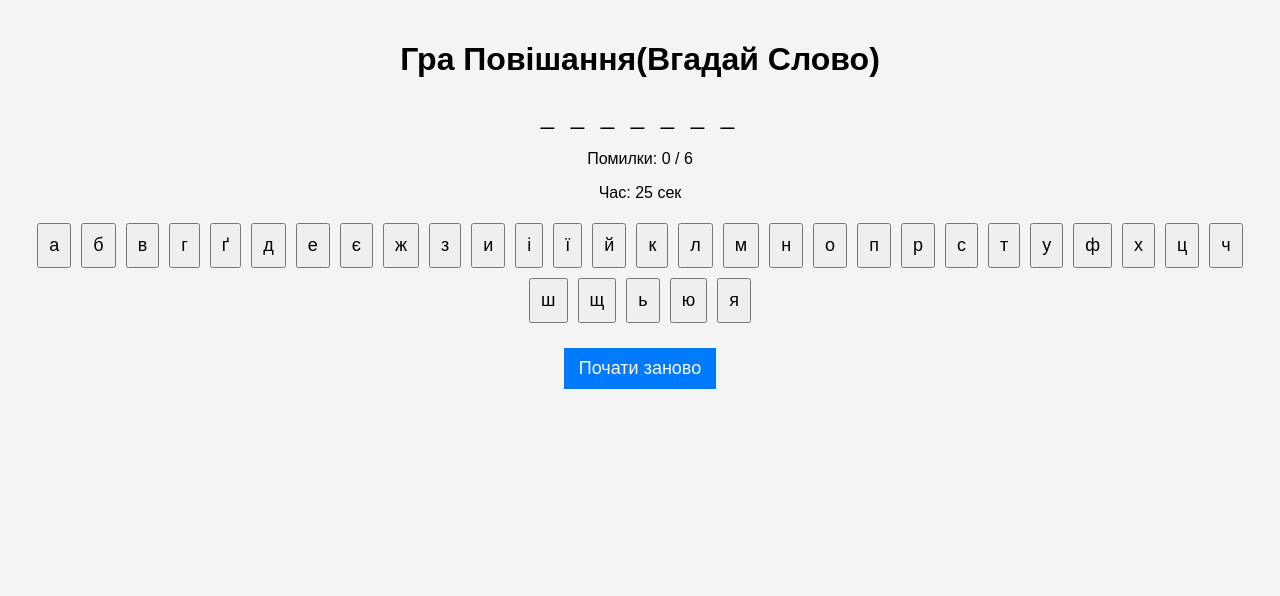
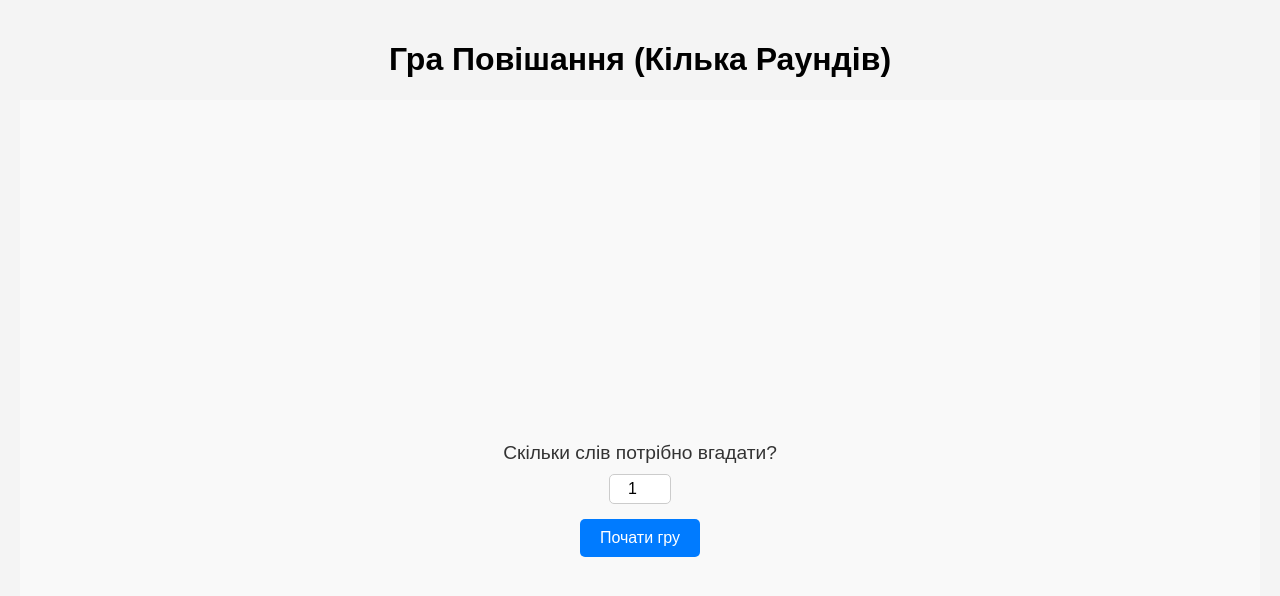
Before and after one commit to Xenontion/Hangman-React-, a React (Create React App) app: page / in a window 1280 px wide. Shown: the top 596 px of the page. Built offline with nearby package versions, Linux system fonts and the light colour scheme.

Commit message:
Add files via upload

```diff
--- a/src/App.tsx
+++ b/src/App.tsx
@@ -1,60 +1,104 @@
 import { useState, useEffect } from "react";
-import WordDisplay from "./WordDisplay";
-import Keyboard from "./Keyboard";
+import WordDisplay from "./components/WordDisplay";
+import Keyboard from "./components/Keyboard/Keyboard";
+import GameSetup from "./components/GameSetup";
+import GameInfo from "./components/GameInfo";
 import "./styles.css";
 
 const words = ["реакція", "програмування", "розробник", "алгоритм", "інтерфейс"];
 const getRandomWord = () => words[Math.floor(Math.random() * words.length)];
 const maxAttempts = 6;
-const timeLimit = 30;
+const baseTimeLimit = 30;
+const bonusTime = 30;
 
 const Hangman = () => {
+  const [totalRounds, setTotalRounds] = useState<number | null>(null);
+  const [currentRound, setCurrentRound] = useState(1);
   const [word, setWord] = useState(getRandomWord());
   const [guessedLetters, setGuessedLetters] = useState<string[]>([]);
   const [incorrectGuesses, setIncorrectGuesses] = useState(0);
-  const [timeLeft, setTimeLeft] = useState(timeLimit);
+  const [timeLeft, setTimeLeft] = useState(baseTimeLimit);
   const [gameOver, setGameOver] = useState(false);
+  const [gameStarted, setGameStarted] = useState(false);
 
   const isGameWon = word.split('').every(letter => guessedLetters.includes(letter));
-  const isGameOver = incorrectGuesses >= maxAttempts || gameOver;
 
   useEffect(() => {
-    if (timeLeft > 0 && !isGameOver && !isGameWon) {
+    if (timeLeft > 0 && !gameOver && gameStarted) {
       const timer = setTimeout(() => setTimeLeft(prev => prev - 1), 1000);
-      return () => {
-        clearTimeout(timer);
-      };
-    } else if (timeLeft === 0) {
+      return () => clearTimeout(timer);
+    } else if (timeLeft === 0 && gameStarted) {
       setGameOver(true);
     }
-  }, [timeLeft, isGameOver, isGameWon]);
+  }, [timeLeft, gameOver, gameStarted]);
+
+  useEffect(() => {
+    if (isGameWon) {
+      if (currentRound < (totalRounds || 0)) {
+        setTimeout(() => {
+          setWord(getRandomWord());
+          setGuessedLetters([]);
+          setIncorrectGuesses(0);
+          setTimeLeft(prev => prev + bonusTime);
+          setCurrentRound(prev => prev + 1);
+        }, 1000);
+      } else {
+        setGameOver(true);
+      }
+    } else if (incorrectGuesses >= maxAttempts) {
+      setGameOver(true);
+    }
+    // eslint-disable-next-line react-hooks/exhaustive-deps
+  }, [isGameWon, incorrectGuesses]);
 
   const handleGuess = (letter: string) => {
-    if (guessedLetters.includes(letter) || isGameOver) return;
+    if (gameOver || guessedLetters.includes(letter)) return;
+
     setGuessedLetters(prev => [...prev, letter]);
     if (!word.includes(letter)) {
       setIncorrectGuesses(prev => prev + 1);
     }
   };
 
-  const restartGame = () => {
+  const startGame = (rounds: number) => {
+    setTotalRounds(rounds);
+    setGameStarted(true);
+    setGameOver(false);
+    setCurrentRound(1);
     setWord(getRandomWord());
     setGuessedLetters([]);
     setIncorrectGuesses(0);
-    setTimeLeft(timeLimit);
+    setTimeLeft(baseTimeLimit);
+  };
+
+  const restart = () => {
+    setGameStarted(false);
+    setTotalRounds(null);
+    setCurrentRound(1);
     setGameOver(false);
+    setTimeLeft(baseTimeLimit);
   };
 
   return (
     <div className="container">
-      <h1>Гра Повішання(Вгадай Слово)</h1>
-      <WordDisplay word={word} guessedLetters={guessedLetters} />
-      <p>Помилки: {incorrectGuesses} / {maxAttempts}</p>
-      <p>Час: {timeLeft} сек</p>
-      {!isGameOver && !isGameWon && <Keyboard guessedLetters={guessedLetters} onGuess={handleGuess} />}
-      {isGameWon && <p className="result" style={{ color: "green" }}>Вітаю, ви перемогли!</p>}
-      {isGameOver && <p className="result" style={{ color: "red" }}>Ви програли. Загадане слово: {word}</p>}
-      <button className="restart-btn" onClick={restartGame}>Почати заново</button>
+      <h1>Гра Повішання (Кілька Раундів)</h1>
+      {!gameStarted ? (
+        <GameSetup totalRounds={totalRounds} setTotalRounds={setTotalRounds} startGame={startGame} />
+      ) : (
+        <GameInfo
+          currentRound={currentRound}
+          totalRounds={totalRounds!}
+          word={word}
+          guessedLetters={guessedLetters}
+          incorrectGuesses={incorrectGuesses}
+          maxAttempts={maxAttempts}
+          timeLeft={timeLeft}
+          isGameWon={isGameWon}
+          gameOver={gameOver}
+          handleGuess={handleGuess}
+          restart={restart}
+        />
+      )}
     </div>
   );
 };
--- /dev/null
+++ b/src/components/GameInfo.css
@@ -0,0 +1,12 @@
+.result {
+  font-size: 1.5rem;
+  font-weight: bold;
+}
+
+.result.success {
+  color: green;
+}
+
+.result.failure {
+  color: red;
+}
--- /dev/null
+++ b/src/components/GameInfo.tsx
@@ -0,0 +1,49 @@
+import React from "react";
+import WordDisplay from "./WordDisplay";
+import Keyboard from "./Keyboard/Keyboard";
+import "./GameInfo.css";
+
+interface GameInfoProps {
+  currentRound: number;
+  totalRounds: number;
+  word: string;
+  guessedLetters: string[];
+  incorrectGuesses: number;
+  maxAttempts: number;
+  timeLeft: number;
+  isGameWon: boolean;
+  gameOver: boolean;
+  handleGuess: (letter: string) => void;
+  restart: () => void;
+}
+
+const GameInfo = ({
+  currentRound,
+  totalRounds,
+  word,
+  guessedLetters,
+  incorrectGuesses,
+  maxAttempts,
+  timeLeft,
+  isGameWon,
+  gameOver,
+  handleGuess,
+  restart
+}: GameInfoProps) => {
+  return (
+    <div className="game-info">
+      <h2>Раунд: {currentRound} / {totalRounds}</h2>
+      <WordDisplay word={word} guessedLetters={guessedLetters} />
+      <p>Помилки: {incorrectGuesses} / {maxAttempts}</p>
+      <p>Час: {timeLeft} сек</p>
+      {!gameOver && !isGameWon && (
+        <Keyboard guessedLetters={guessedLetters} onGuess={handleGuess} />
+      )}
+      {isGameWon && <p className="result success">Слово вгадано!</p>}
+      {gameOver && !isGameWon && <p className="result failure">Гру завершено</p>}
+      {gameOver && <button className="restart-btn" onClick={restart}>Почати заново</button>}
+    </div>
+  );
+};
+
+export default GameInfo;
--- /dev/null
+++ b/src/components/GameSetup.tsx
@@ -0,0 +1,31 @@
+import React, { useState } from "react";
+import "./../styles/GameSetup.css";
+
+interface GameSetupProps {
+  totalRounds: number | null;
+  setTotalRounds: (rounds: number) => void;
+  startGame: (rounds: number) => void;
+}
+
+const GameSetup = ({ totalRounds, setTotalRounds, startGame }: GameSetupProps) => {
+  const [inputRounds, setInputRounds] = useState(totalRounds || 1);
+
+  const handleStartGame = () => {
+    startGame(inputRounds);
+  };
+
+  return (
+    <div className="game-setup">
+      <label>Скільки слів потрібно вгадати?</label>
+      <input
+        type="number"
+        min="1"
+        value={inputRounds}
+        onChange={(e) => setInputRounds(Number(e.target.value))}
+      />
+      <button onClick={handleStartGame}>Почати гру</button>
+    </div>
+  );
+};
+
+export default GameSetup;
--- /dev/null
+++ b/src/components/Keyboard/Keyboard.tsx
@@ -0,0 +1,38 @@
+import React, { useEffect } from "react";
+
+interface KeyboardProps {
+  guessedLetters: string[];
+  onGuess: (letter: string) => void;
+}
+
+function Keyboard({ guessedLetters, onGuess }: KeyboardProps) {
+  const letters = "абвгґдеєжзиіїйклмнопрстуфхцчшщьюя".split("");
+
+  useEffect(() => {
+    const handleKeyDown = (event: KeyboardEvent) => {
+      const letter = event.key.toLowerCase();
+      if (letters.includes(letter) && !guessedLetters.includes(letter)) {
+        onGuess(letter);
+      }
+    };
+
+    window.addEventListener("keydown", handleKeyDown);
+    return () => window.removeEventListener("keydown", handleKeyDown);
+  }, [guessedLetters, onGuess]);
+
+  return (
+    <div className="keyboard">
+      {letters.map((letter) => (
+        <button
+          key={letter}
+          onClick={() => onGuess(letter)}
+          disabled={guessedLetters.includes(letter)}
+        >
+          {letter}
+        </button>
+      ))}
+    </div>
+  );
+}
+
+export default Keyboard;
--- /dev/null
+++ b/src/components/WordDisplay/WordDisplay.module.css
@@ -0,0 +1,5 @@
+.root {
+    font-size: 24px;
+    letter-spacing: 5px;
+    margin-bottom: 20px;
+}
--- /dev/null
+++ b/src/components/WordDisplay/WordDisplay.tsx
@@ -0,0 +1,26 @@
+import { useMemo, memo } from "react";
+import styles from "./WordDisplay.module.css";
+
+interface WordDisplayProps {
+  word: string;
+  guessedLetters: string[];
+}
+
+
+
+function WordDisplay({ word, guessedLetters }: WordDisplayProps) {
+    const res = useMemo(()=> {
+        const letters = word.split("");
+
+        const replaceLetter = (letter: string) => guessedLetters.includes(letter) ? letter : "_";
+        return letters.map(replaceLetter).join(" ")
+    }, [word, guessedLetters])
+
+  return (
+    <p className={styles.root}>
+      {res}
+    </p>
+  );
+}
+
+export default memo(WordDisplay);
--- /dev/null
+++ b/src/components/WordDisplay/index.ts
@@ -0,0 +1,3 @@
+import WordDisplay from './WordDisplay';
+
+export default WordDisplay;
--- a/src/index.tsx
+++ b/src/index.tsx
@@ -6,10 +6,9 @@ import reportWebVitals from './reportWebVitals';
 const root = ReactDOM.createRoot(
   document.getElementById('root') as HTMLElement
 );
+
 root.render(
-  <React.StrictMode>
     <App />
-  </React.StrictMode>
 );
 
 // If you want to start measuring performance in your app, pass a function
--- a/src/styles.css
+++ b/src/styles.css
@@ -37,3 +37,24 @@ body {
     border: none;
     cursor: pointer;
 }
+
+.player {
+    margin-bottom: 20px;
+}
+
+.word-display {
+    font-size: 1.5em;
+    letter-spacing: 2px;
+}
+
+.keyboard button {
+    font-size: 1.2em;
+    margin: 5px;
+    padding: 10px;
+    background-color: #f0f0f0;
+}
+
+.restart-btn {
+    padding: 10px 20px;
+    font-size: 1.2em;
+}
--- /dev/null
+++ b/src/styles/GameSetup.css
@@ -0,0 +1,40 @@
+.game-setup {
+  display: flex;
+  flex-direction: column;
+  align-items: center;
+  justify-content: center;
+  height: 100vh;
+  background-color: #f9f9f9;
+  font-family: Arial, sans-serif;
+}
+
+.game-setup label {
+  font-size: 1.2rem;
+  margin-bottom: 10px;
+  color: #333;
+}
+
+.game-setup input {
+  width: 50px;
+  padding: 5px;
+  font-size: 1rem;
+  text-align: center;
+  margin-bottom: 15px;
+  border: 1px solid #ccc;
+  border-radius: 5px;
+}
+
+.game-setup button {
+  padding: 10px 20px;
+  font-size: 1rem;
+  color: #fff;
+  background-color: #007bff;
+  border: none;
+  border-radius: 5px;
+  cursor: pointer;
+  transition: background-color 0.3s ease;
+}
+
+.game-setup button:hover {
+  background-color: #0056b3;
+}
```
